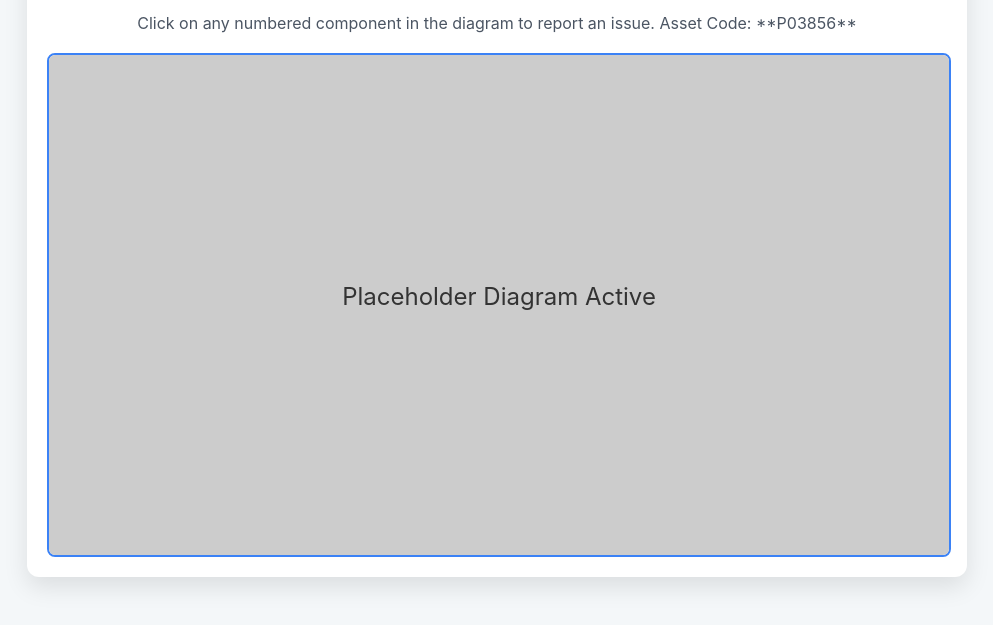
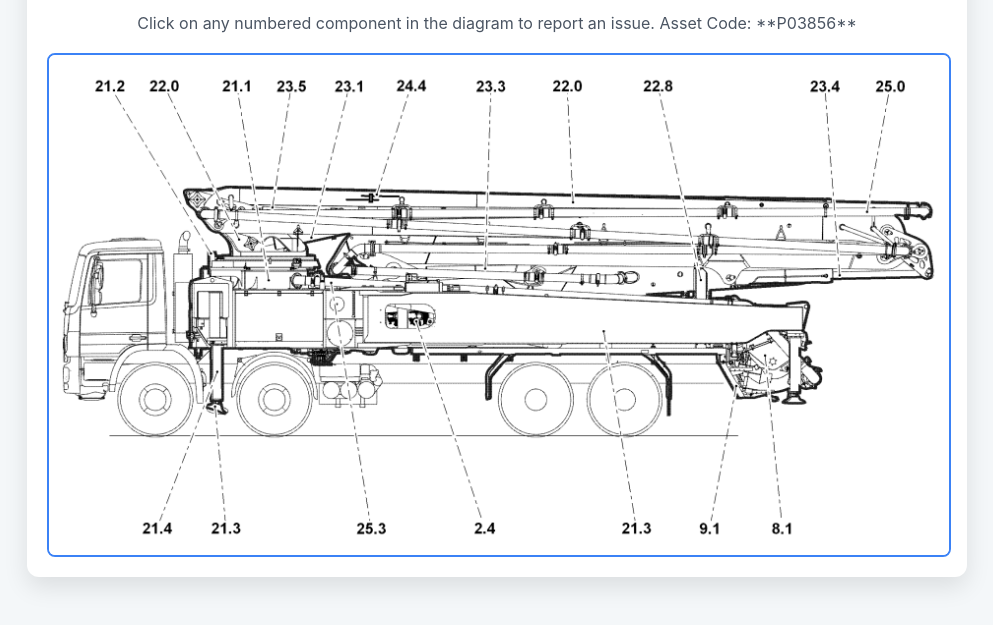
Before and after one commit to asif1655/log, a plain HTML site: page index.html in a window 1280 px wide. Shown: the part 111-736 px from the top of the page, without its empty margins (143-1136 px from the left). Drawn offline with Linux system fonts and the light colour scheme.

Commit message:
Update index.html

```diff
--- a/index.html
+++ b/index.html
@@ -166,7 +166,7 @@
 
     // FIX: Swapping to a highly reliable placeholder URL to bypass file loading issues.
     // The placeholder simulates the image layout.
-    const IMAGE_PATH = './image_8237b8.png';
+    const IMAGE_PATH = './pump.png';
 
     // State Variables
     let canvas, ctx;
```
